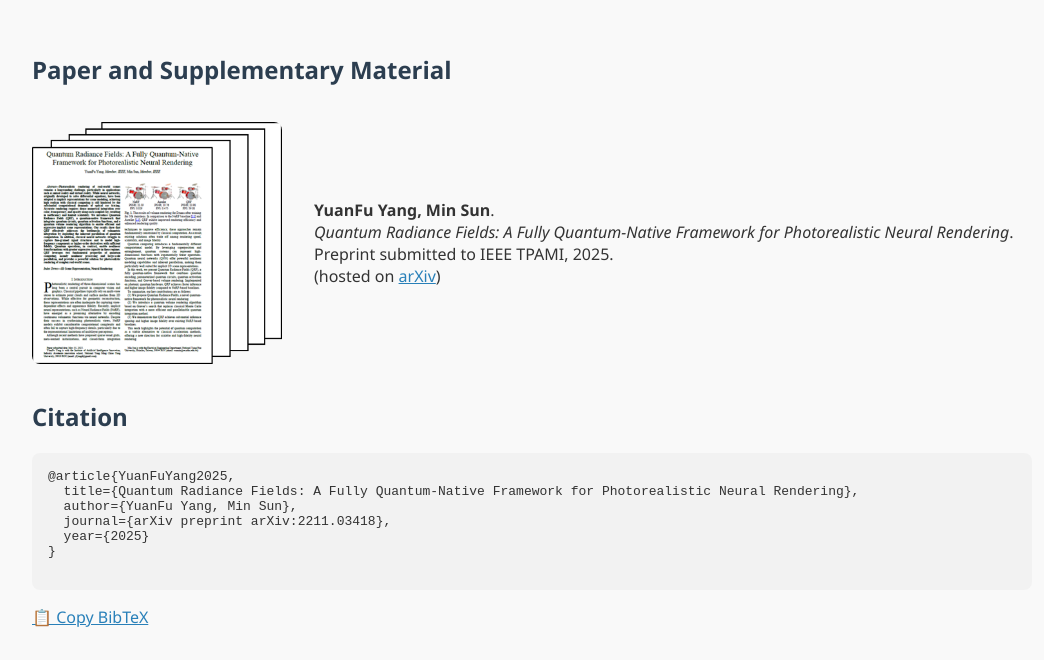
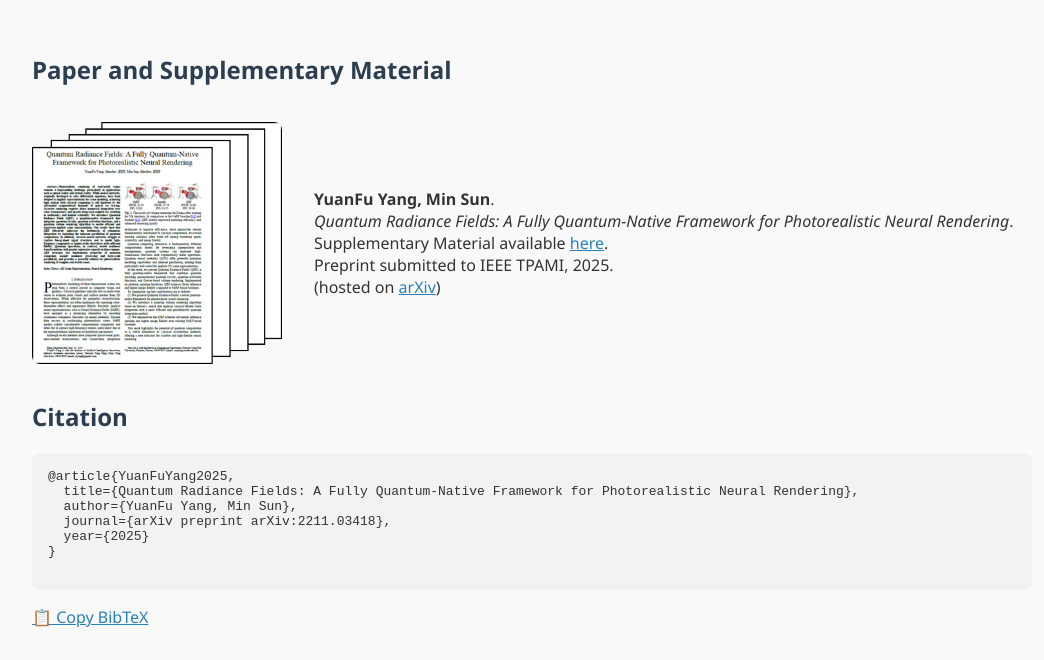
Before and after one commit to Rossi-Laboratory/QRF, a plain HTML site: page index.html in a window 1280 px wide. Shown: the part 5776-6436 px from the top of the page, without its empty margins (108-1152 px from the left). Drawn offline with Linux system fonts and the light colour scheme; a script that the page names is missing.

Commit message:
Update index.html

```diff
--- a/index.html
+++ b/index.html
@@ -229,6 +229,7 @@
       <div style="flex: 1; min-width: 250px;">
         <p><strong>YuanFu Yang, Min Sun</strong>. <br/>
         <em>Quantum Radiance Fields: A Fully Quantum-Native Framework for Photorealistic Neural Rendering</em>.<br/>
+        Supplementary Material available <a href="https://drive.google.com/file/d/1f931tTZMo5au4BYqGZcPLeoxo9APKoPm/view?usp=drive_link" target="_blank">here</a>.<br/>
         Preprint submitted to IEEE TPAMI, 2025. <br/>
         (hosted on <a href="https://arxiv.org/abs/2211.03418" target="_blank">arXiv</a>)</p>
       </div>
```
